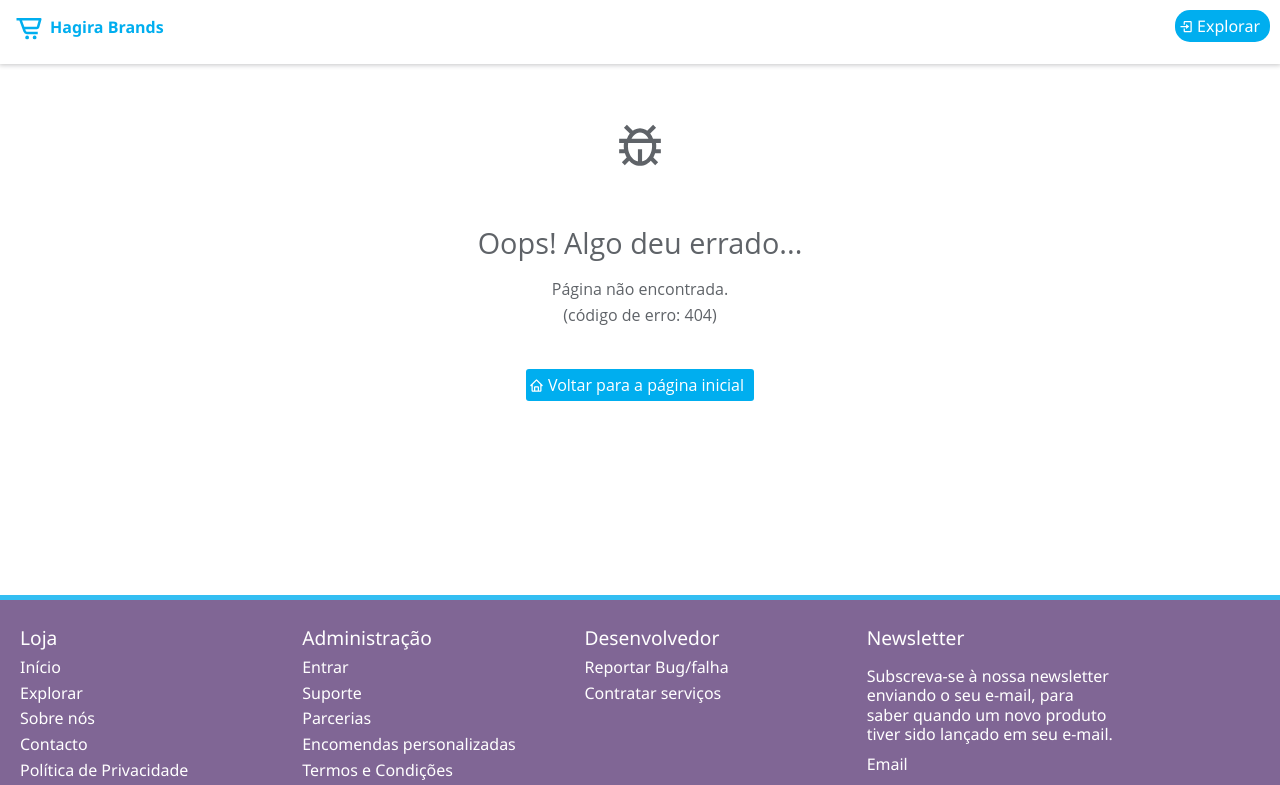
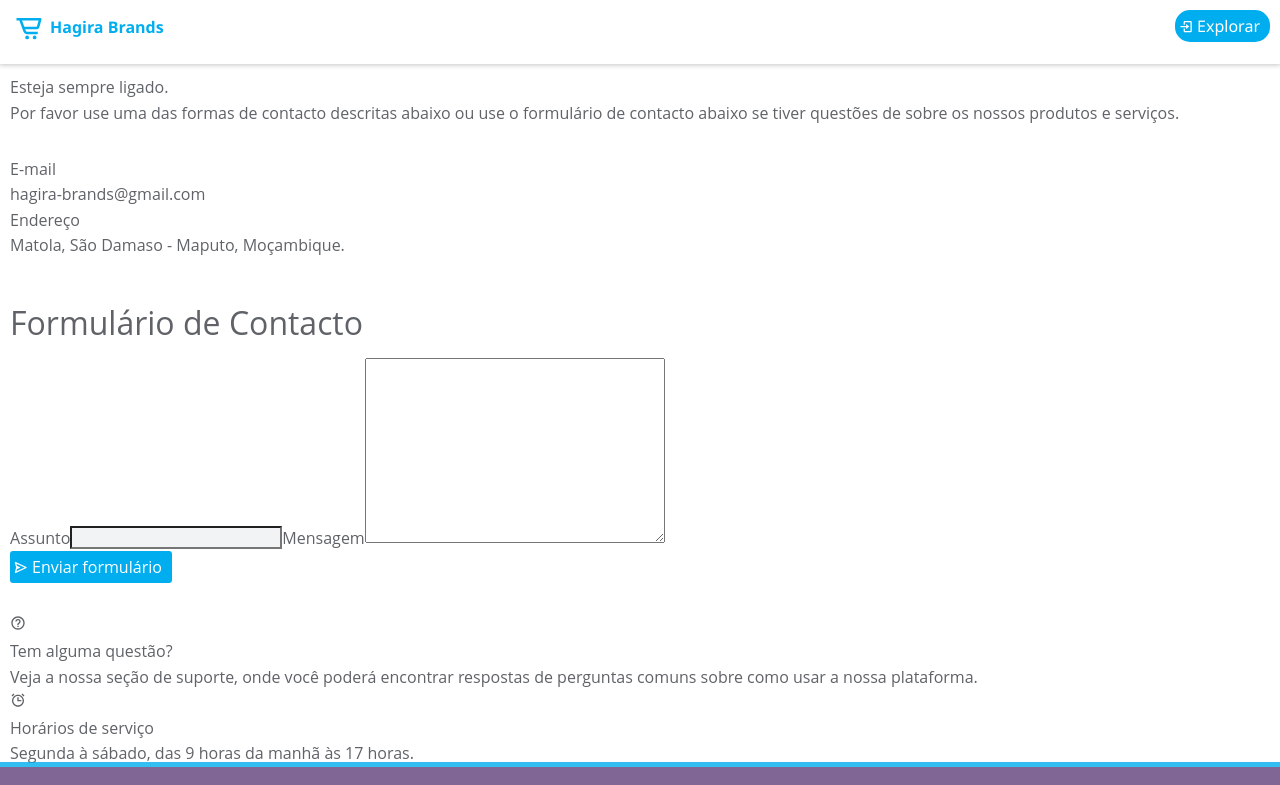
Before and after one commit to KainNhantumbo/Hagira-Brands-Store, a React (Create React App) app: page /contact in a window 1280 px wide. Shown: the top 785 px of the page. Built offline with nearby package versions, Linux system fonts and the light colour scheme.

Commit message:
feat: added a contact page and its structure.

```diff
--- a/src/App.jsx
+++ b/src/App.jsx
@@ -7,6 +7,7 @@ import ErrorPage from './pages/ErrorPage';
 import Subscribe from './pages/Subscribe';
 import PrivacyPolicy from './pages/PrivacyPolicy';
 import TermsAndConditions from './pages/TermsAndConditions';
+import Contact from './pages/Contact';
 import { ThemeProvider } from 'styled-components';
 import { primary } from './styles/themes';
 import { GlobalStyles } from './styles/Globalstyles';
@@ -22,6 +23,7 @@ const App = () => {
 				<Route path='/subscribed-sucessfully' element={<Subscribe />} />
 				<Route path='/privacy-policy' element={<PrivacyPolicy />} />
 				<Route path='/terms-and-conditions' element={<TermsAndConditions />} />
+				<Route path='/contact' element={<Contact />} />
 				<Route path='*' element={<ErrorPage />} />
 			</Routes>
 			<Footer />
--- /dev/null
+++ b/src/pages/Contact.jsx
@@ -0,0 +1,61 @@
+import { ContactContainer } from '../styles/contact';
+import { BiSend, BiMessageCheck, BiHelpCircle, BiAlarm } from 'react-icons/bi';
+import Button from '../components/Button';
+
+const Contact = () => {
+	return (
+		<ContactContainer>
+			<section>
+				<h1>
+					Contacto <BiMessageCheck />{' '}
+				</h1>
+				<h2>Esteja sempre ligado.</h2>
+				<p>
+					Por favor use uma das formas de contacto descritas abaixo ou use o
+					formulário de contacto abaixo se tiver questões de sobre os nossos
+					produtos e serviços.
+				</p>
+			</section>
+			<div className='contacts'>
+				<h3>E-mail</h3>
+				<span>
+					<a href='http://mail.google.com/hagira-brands@gmail.com'>
+						hagira-brands@gmail.com
+					</a>
+				</span>
+				<h3>Endereço</h3>
+				<address>Matola, São Damaso - Maputo, Moçambique.</address>
+			</div>
+			<article>
+				<h1>Formulário de Contacto</h1>
+				<form>
+					<label htmlFor='assunto'>Assunto</label>
+					<input type='text' name='assunto' />
+					<label htmlFor='message'>Mensagem</label>
+					<textarea name='message' id='message' cols='30' rows='10'></textarea>
+				</form>
+				<div>
+					<Button text={'Enviar formulário'} icon={<BiSend />} />
+				</div>
+			</article>
+			<section className='infograph'>
+				<div>
+					<BiHelpCircle />
+					<h3>Tem alguma questão?</h3>
+					<p>
+						Veja a nossa <a href='/support'>seção de suporte</a>, onde você
+						poderá encontrar respostas de perguntas comuns sobre como usar a
+						nossa plataforma.
+					</p>
+				</div>
+				<div>
+					<BiAlarm />
+					<h3>Horários de serviço</h3>
+					<p>Segunda à sábado, das 9 horas da manhã às 17 horas.</p>
+				</div>
+			</section>
+		</ContactContainer>
+	);
+};
+
+export default Contact;
--- a/src/pages/Login.jsx
+++ b/src/pages/Login.jsx
@@ -14,7 +14,7 @@ const Login = () => {
 			<section className='welcome-msg'>
 				<h1>Bem-vindo(a) de volta!</h1>
 				<p>
-					Inicie sessão para começar.
+					Inicie sessão para continuar.
 				</p>
 			</section>
 			<form>
--- a/src/pages/PrivacyPolicy.jsx
+++ b/src/pages/PrivacyPolicy.jsx
@@ -36,7 +36,7 @@ const PrivacyPolicy = () => {
 					por nós. Esteja ciente de que não temos controle sobre o conteúdo e
 					práticas desses sites e não podemos aceitar responsabilidade por suas
 					respectivas{' '}
-					<a href='https://politicaprivacidade.com' target='_BLANK'>
+					<a href='https://politicaprivacidade.com' target='_BLANK' rel='noreferrer'>
 						políticas de privacidade
 					</a>
 					.{' '}
--- /dev/null
+++ b/src/styles/contact.js
@@ -0,0 +1,18 @@
+import styled from 'styled-components';
+
+export const ContactContainer = styled.main`
+	width: 100%;
+	margin: 90 auto;
+	padding: 0 10px;
+	display: flex;
+	flex-direction: column;
+	gap: 30px;
+
+  line-height: 1.6rem;
+
+  section {
+    h2 {
+      font-weight: 500;
+    }
+  }
+`;
```
Also changed, not shown: src/pages/admin/Admin.jsx (line endings or trailing spaces).
